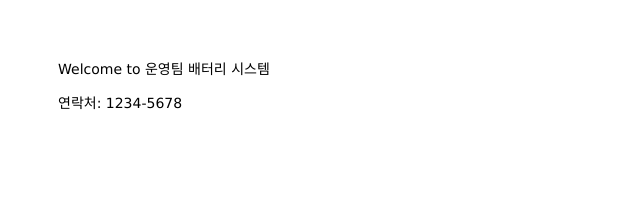
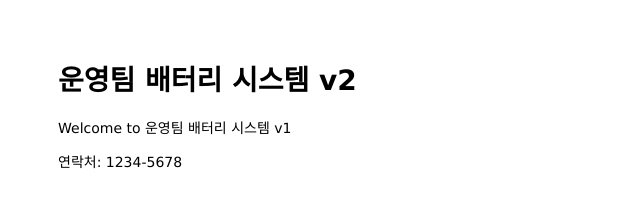
Before and after one commit to baettery/mastering-git-github, a website: page public/index.html in a window 1280 px wide. Shown: the whole page, without its empty margins (0-640 px from the left). Drawn offline with Linux system fonts and the light colour scheme.

Commit message:
Change body

```diff
--- a/public/index.html
+++ b/public/index.html
@@ -6,7 +6,8 @@
 </head>
 
 <body>
-  <p>Welcome to 운영팀 배터리 시스템</p>
+  <h1>운영팀 배터리 시스템 v2</h1>
+  <p>Welcome to 운영팀 배터리 시스템 v1</p>
 </body>
 
 <footer>
```
